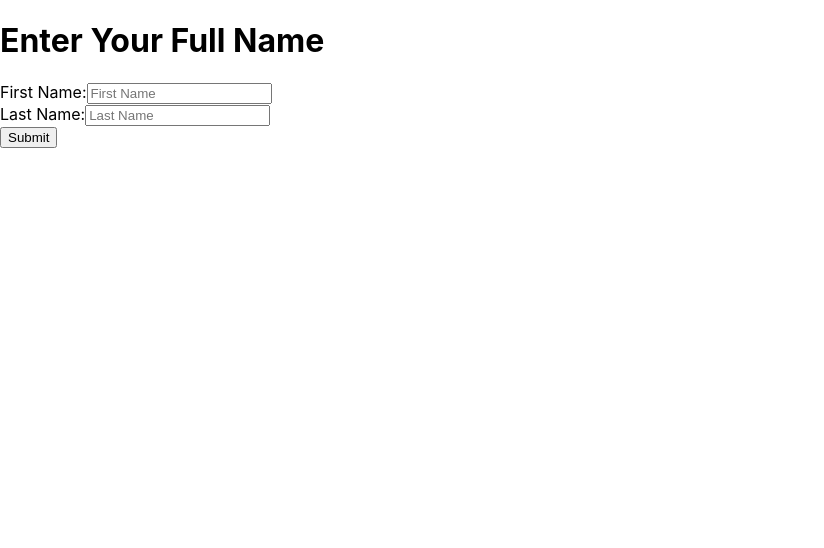
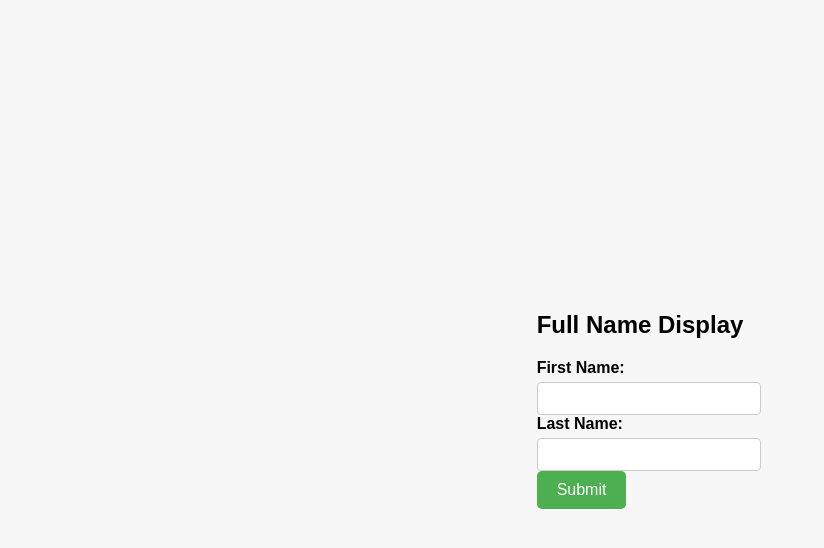
Before and after one commit to PoojaSri17/xdisplayname, a React (Create React App) app: page / in a window 1280 px wide. Shown: the top 548 px of the page, without its empty margins (0-824 px from the left). Built offline with nearby package versions, Linux system fonts and the light colour scheme.

Commit message:
Changes in empty fields

```diff
--- a/src/App.js
+++ b/src/App.js
@@ -1,53 +1,64 @@
 import React, { useState } from 'react';
+import './App.css';
 
-const App = () => {
+const DisplayNameForm = () => {
   const [firstName, setFirstName] = useState('');
   const [lastName, setLastName] = useState('');
   const [fullName, setFullName] = useState('');
-  const [error, setError] = useState('');
+  const [formError, setFormError] = useState('');
 
-  const handleSubmit = (e) => {
-    e.preventDefault();
-    // Validate form fields
-    if (!firstName || !lastName) {
-      setError('Both fields are required'); // Set error if fields are empty
-      setFullName(''); // Clear full name display
+  const handleSubmit = (event) => {
+    event.preventDefault();
+    if (firstName.trim() !== '' && lastName.trim() !== '') {
+      setFullName(`Full Name: ${firstName} ${lastName}`);
+      setFormError('');
     } else {
-      setFullName(`${firstName} ${lastName}`);
-      setError(''); // Clear error if form is successfully submitted
+      setFullName('');
+      setFormError('Please fill out both fields.');
     }
   };
 
   return (
-    <div>
-      <h1>Enter Your Full Name</h1>
+    <div className="centered-form">
+      <h2>Full Name Display</h2>
+
       <form onSubmit={handleSubmit}>
         <div>
-          <label htmlFor="first-name">First Name:</label>
+          <label htmlFor="firstName">First Name:</label>
           <input
             type="text"
-            id="first-name"
+            id="firstName"
+            name="firstName"
             value={firstName}
             onChange={(e) => setFirstName(e.target.value)}
-            placeholder="First Name"
+            required
           />
         </div>
+
         <div>
-          <label htmlFor="last-name">Last Name:</label>
+          <label htmlFor="lastName">Last Name:</label>
           <input
             type="text"
-            id="last-name"
+            id="lastName"
+            name="lastName"
             value={lastName}
             onChange={(e) => setLastName(e.target.value)}
-            placeholder="Last Name"
+            required
           />
         </div>
-        <button type="submit">Submit</button>
+
+        <button type="submit">
+          Submit
+        </button>
+
+        {formError && <div className="error">{formError}</div>}
       </form>
-      {error && <p id="error-message" style={{ color: 'red' }}>{error}</p>} {/* Display error message */}
-      {fullName && <p id="full-name-display">Full Name: {fullName}</p>} {/* Display full name if available */}
+
+      {fullName && (
+        <div className="full-name">{fullName}</div>
+      )}
     </div>
   );
 };
 
-export default App;
+export default DisplayNameForm;
```
